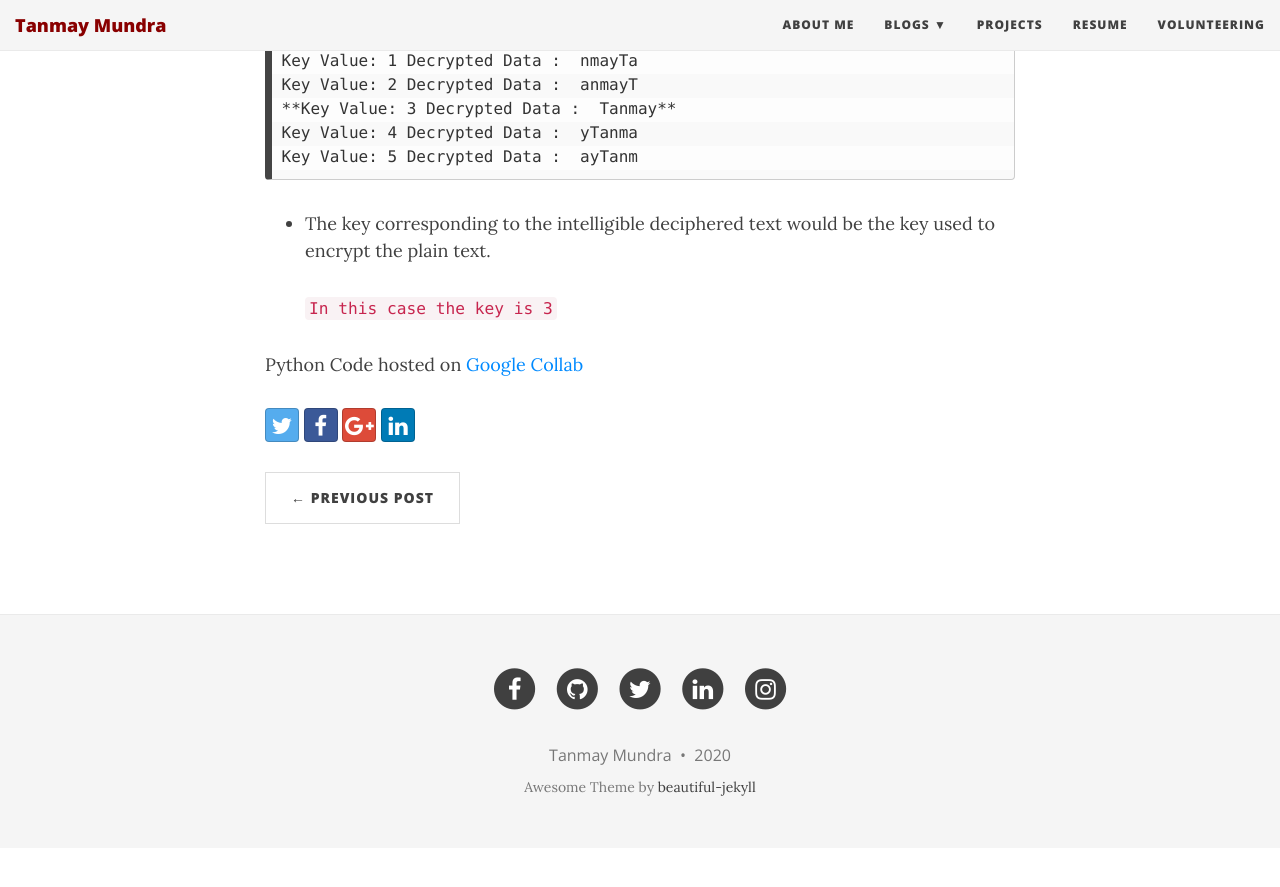
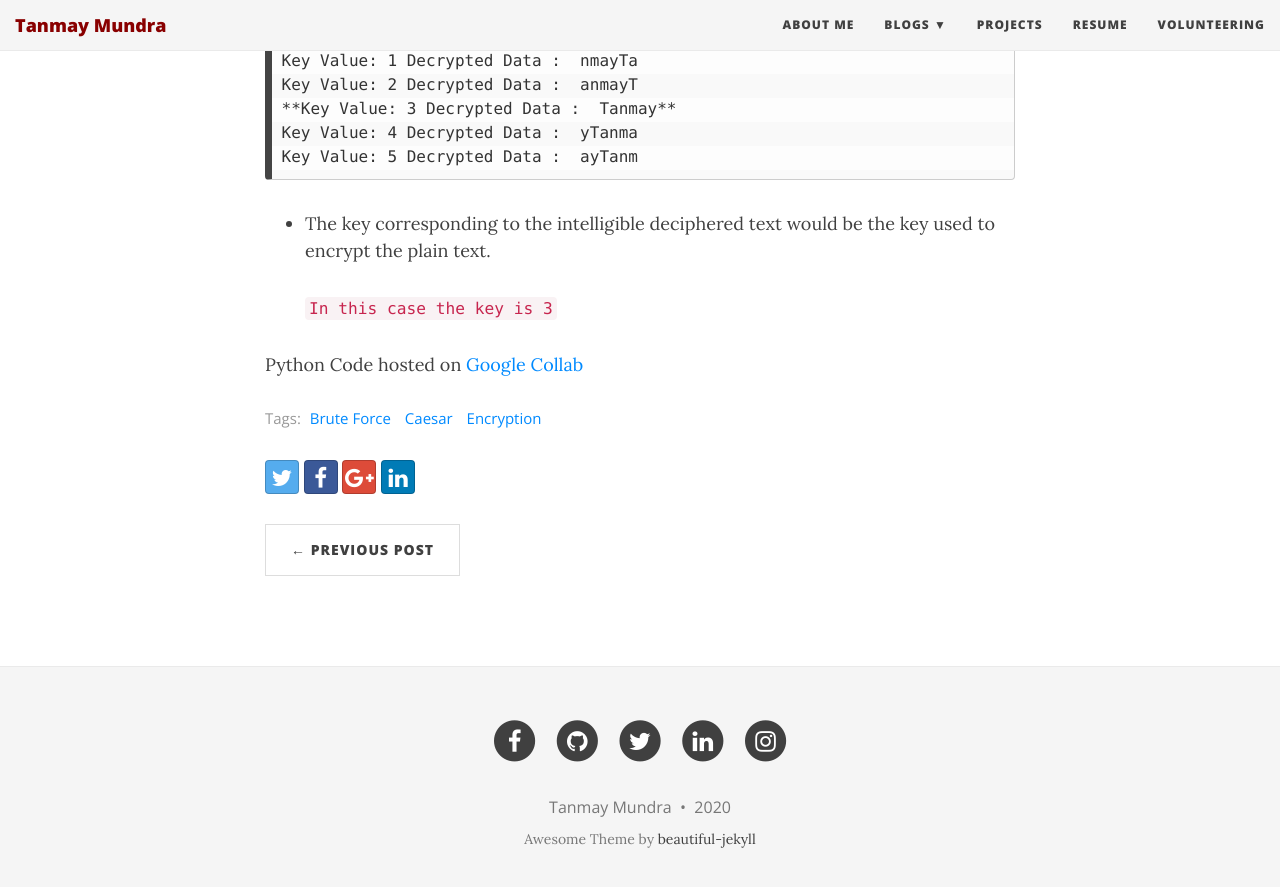
Before and after one commit to Tanmaymundra/tanmaymundra.github.io, a Jekyll site: the page built from _posts/dens/2019-12-20-brute_force.markdown, in a window 1280 px wide and 900 px high, scrolled down 3002 px. Shown: the top 887 px of the window. Built offline with Jekyll 4.4.1, drawn with Linux system fonts in a browser that asks for light colours; comment, search, counter and statistics services are not loaded; before the commit the page ends 3850 px from its top, so only the background shows below that.

Commit message:
Update 2019-12-20-brute_force.markdown

```diff
--- a/_posts/dens/2019-12-20-brute_force.markdown
+++ b/_posts/dens/2019-12-20-brute_force.markdown
@@ -3,8 +3,9 @@
 title:  "Cryptanalysis on Traditional Cipher"
 date:   2019-12-20
 categories: dens
-permalink: article/:title
+permalink: /:categories/article/:title
 author: Tanmay Mundra
+tags: [Brute Force, Caesar,Encryption]
 ---
 
 Cryptography is the science and art of creating secret codes, whereas cryptanalysis is the science and art of breaking those codes. We need to learn cryptanalysis techniques to understand the vulnerability of our cryptosystem and enables us to strengthen it.
```
